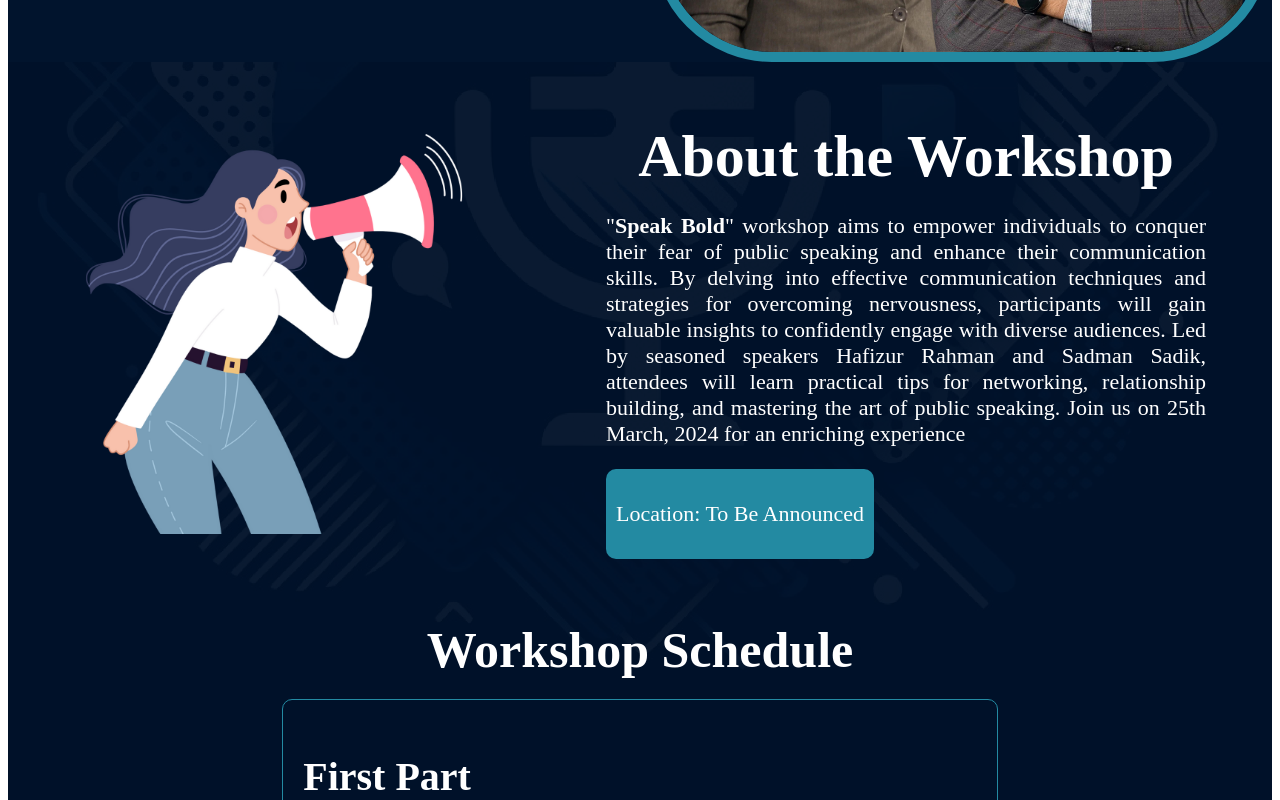
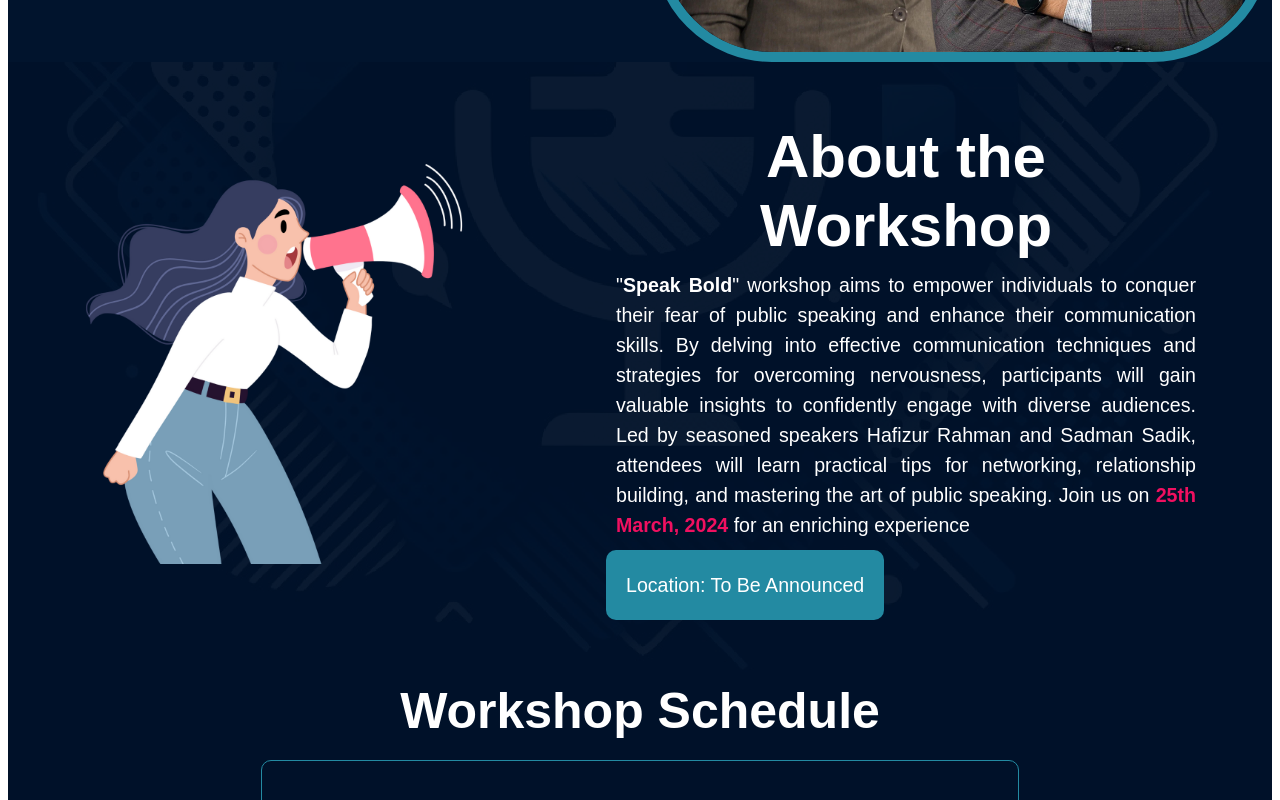
Before and after one commit to IstiakImran/BUCLC_WEB, a React (Vite) app: page / in a window 1280 px wide. Shown: the part 566-1366 px from the top of the page. Built offline with nearby package versions, Linux system fonts and the light colour scheme.

Commit message:
event data revised

```diff
--- a/src/Pages/Campaign/SpeakBold/SpeakBold.css
+++ b/src/Pages/Campaign/SpeakBold/SpeakBold.css
@@ -5,6 +5,7 @@
   background-attachment: fixed;
     /* padding: 20px; */
     color: white;
+    font-family: "Encode Sans Semi Condensed", sans-serif;
 }
 .speak-bold{
     display: flex;
@@ -48,8 +49,11 @@
     margin: 10px;
 }
 .speak-bold-about-text p{
-    font-size: 22px;
+    font-size: 19.6px;
     text-align: justify;
+    margin: 10px;
+    line-height: 30px;
+
 }
 .speak-bold-about-location{
     background-color: #238AA2;
--- a/src/Pages/Campaign/SpeakBold/SpeakBold.jsx
+++ b/src/Pages/Campaign/SpeakBold/SpeakBold.jsx
@@ -29,7 +29,7 @@ const SpeakBold = () => {
             confidently engage with diverse audiences. Led by seasoned speakers
             Hafizur Rahman and Sadman Sadik, attendees will learn practical tips
             for networking, relationship building, and mastering the art of
-            public speaking. Join us on 25th March, 2024 for an enriching
+            public speaking. Join us on <span style={{ fontWeight: "bolder", color: "#f01060" }}>25th March, 2024</span> for an enriching
             experience
           </p>
           <div className="speak-bold-about-location">
```
